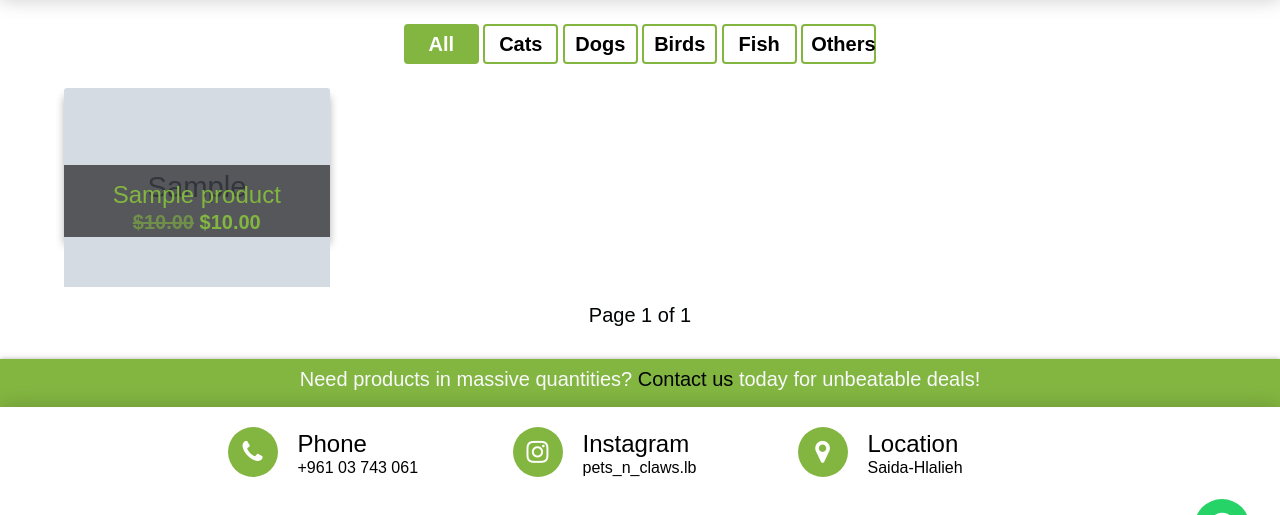
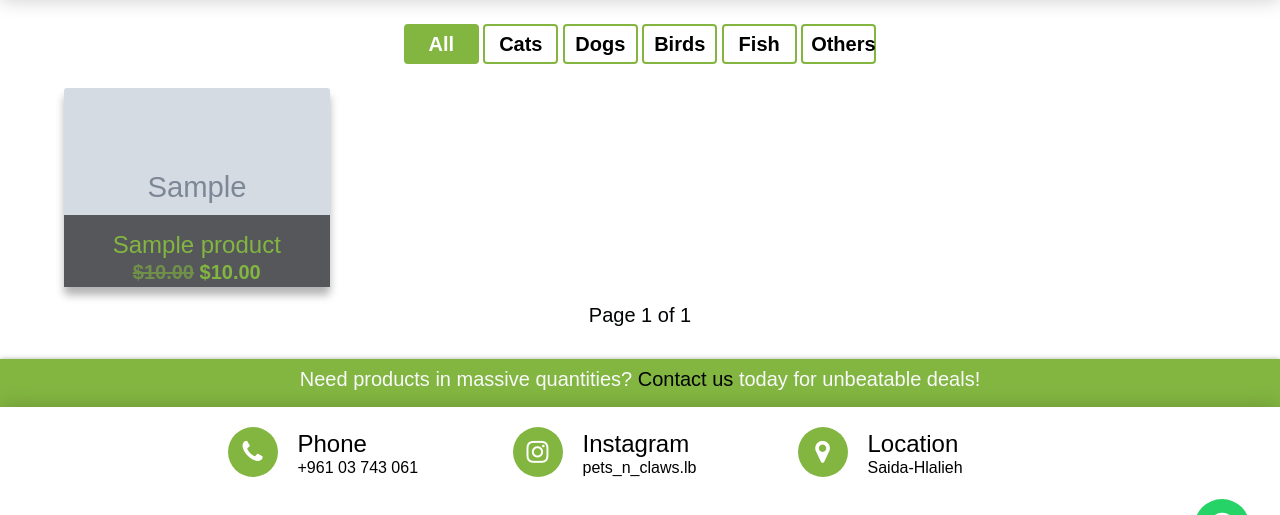
Before and after one commit to mostafanawam/e_commerce, a Django app: page /products/ in a window 1280 px wide. Shown: the part 215-730 px from the top of the page. Run offline with Django 4.2, Linux system fonts and the light colour scheme; data comes from the database, SQL or seed files in the repository; tables that the repository leaves empty hold one stand-in row (values such as "Sample post"); grey boxes marked "Sample" are stand-in pictures; parts of the project's set-up code (start-up, migrations or seed data) failed here and were passed over; some libraries are stand-ins or nearby versions; some web fonts are replaced.

Commit message:
update products

```diff
--- a/home/templates/products.html
+++ b/home/templates/products.html
@@ -119,7 +119,7 @@
     {% for product in products %}
 
     <div class="col-lg-3 col-md-4 col-12 form-group"  >
-      <div class="card  h-75" style="box-shadow: 0 8px 8px rgba(0, 0, 0, 0.3);">
+      <div class="card " style="box-shadow: 0 8px 8px rgba(0, 0, 0, 0.3);">
 
 
         {% if product.image  %}
```
